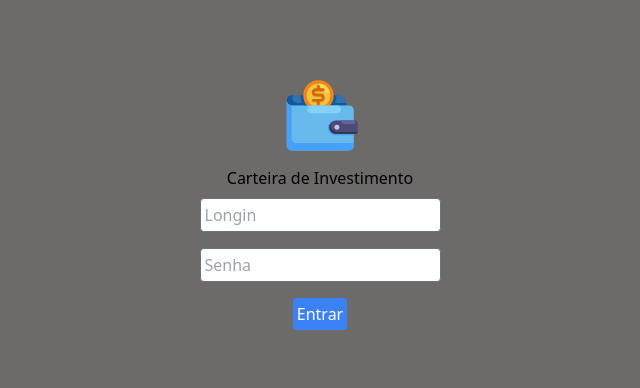
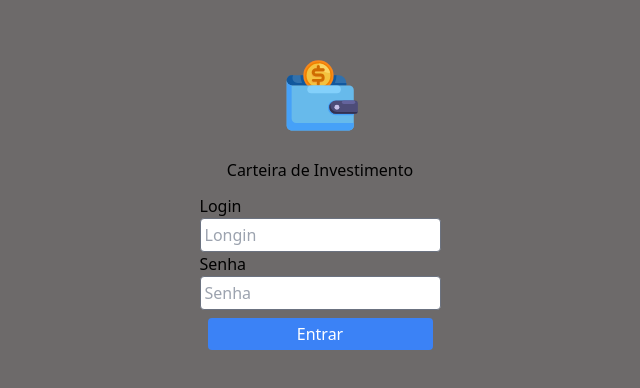
Before and after one commit to robsonvasquez/Carteira_de_Invertimento, a React (Vite) app in the folder investment-wallet-web/: page /login in a window 1280 px wide. Shown: the part 198-586 px from the top of the page, without its empty margins (320-960 px from the left). Built offline with nearby package versions, Linux system fonts and the light colour scheme.

Commit message:
Create routes and label component

```diff
--- a/investment-wallet-web/package.json
+++ b/investment-wallet-web/package.json
@@ -11,7 +11,8 @@
   "dependencies": {
     "autoprefixer": "^10.4.13",
     "react": "^18.2.0",
-    "react-dom": "^18.2.0"
+    "react-dom": "^18.2.0",
+    "react-router-dom": "^6.4.3"
   },
   "devDependencies": {
     "@types/react": "^18.0.24",
--- a/investment-wallet-web/src/App.tsx
+++ b/investment-wallet-web/src/App.tsx
@@ -1,8 +1,11 @@
+import { BrowserRouter } from 'react-router-dom'
 import './input.css'
-import Login from './pages/Login'
+import Router from './Router'
 
 export default function App() {
   return (
-    <Login/>
+    <BrowserRouter>
+      <Router/>
+    </BrowserRouter>
   )
 }
--- /dev/null
+++ b/investment-wallet-web/src/Router.tsx
@@ -0,0 +1,47 @@
+import {
+  createBrowserRouter,
+  createRoutesFromElements,
+  RouterProvider,
+  Route,
+  Routes,
+} from "react-router-dom";
+
+
+import Login from './pages/Login'
+import User from './pages/User'
+import Home from './pages/Home';
+
+// const router = createBrowserRouter([
+//   {
+//     path: '/',
+//     element: <Home/>,
+//   },
+//   {
+//     path: 'user',
+//     element: <User/>
+//   },
+//   {
+//     path: 'login',
+//     element: <Login/>
+//   }
+// ]);
+
+// const router = createBrowserRouter(
+//   createRoutesFromElements(
+//     <Route path='/' element={<Home/>}>
+//       <Route path='user' element={<User/>}/>
+//       <Route path='login' element={<Login/>}/>
+//     </Route>
+//   )
+// );
+
+export default function Router(){
+  return(
+    // <RouterProvider router={router}/>
+    <Routes>
+      <Route path='/' element={<Home/>}/>
+      <Route path='/user' element={<User/>}/>
+      <Route path='/login' element={<Login/>}/>
+    </Routes>
+  );
+}
--- a/investment-wallet-web/src/components/Input.tsx
+++ b/investment-wallet-web/src/components/Input.tsx
@@ -8,8 +8,7 @@ interface InputProps {
 
 export default function Input(props : InputProps){
   return(
-
-    <input className="m-2 p-1 rounded border border-gray-500 focus:outline-none focus:ring-2 focus:border-blue-500"
+    <input className="p-1 rounded border border-gray-500 focus:outline-none focus:ring-2 focus:border-blue-500"
       value={props.value}
       type="text"
       placeholder={ props.placeholder}
--- /dev/null
+++ b/investment-wallet-web/src/components/Label.tsx
@@ -0,0 +1,8 @@
+interface LabelProps{
+  label : string;
+}
+export default function Label(props : LabelProps){
+  return(
+    <label>{props.label}</label>
+  );
+}
--- /dev/null
+++ b/investment-wallet-web/src/pages/Home.tsx
@@ -0,0 +1,5 @@
+export default function Home(){
+  return(
+    <h1>home page</h1>
+  );
+}
--- a/investment-wallet-web/src/pages/Login.tsx
+++ b/investment-wallet-web/src/pages/Login.tsx
@@ -2,6 +2,7 @@ import logoImage from '../assets/logo.svg';
 import Input from '../components/Input';
 import Button from '../components/Button';
 import { useState } from 'react';
+import Label from '../components/Label';
 
 export default function Login() {
 
@@ -13,9 +14,11 @@ export default function Login() {
   return (
     <div className="h-screen flex flex-col justify-center items-center">
       <img className="max-w-[100px]" src={logoImage} alt=""/>
-      <h1 className="">Carteira de Investimento</h1>
-      <div className="flex flex-col justify-center items-center">
+      <h1 className="m-3">Carteira de Investimento</h1>
+      <div className="flex flex-col justify-center">
+        <Label label='Login'/>
         <Input placeholder="Longin" valueChange={setlogin}/>
+        <Label label='Senha'/>
         <Input placeholder="Senha"/>
         <Button text='Entrar' onclick={clica}/>
       </div>
--- /dev/null
+++ b/investment-wallet-web/src/pages/User.tsx
@@ -0,0 +1,5 @@
+export default function User(){
+  return(
+    <h1>Página do usuário</h1>
+  );
+}
```
Also changed, not shown: investment-wallet-web/src/main.tsx (line endings or trailing spaces), 1 other file (tests, documents, lock files or other folders).
